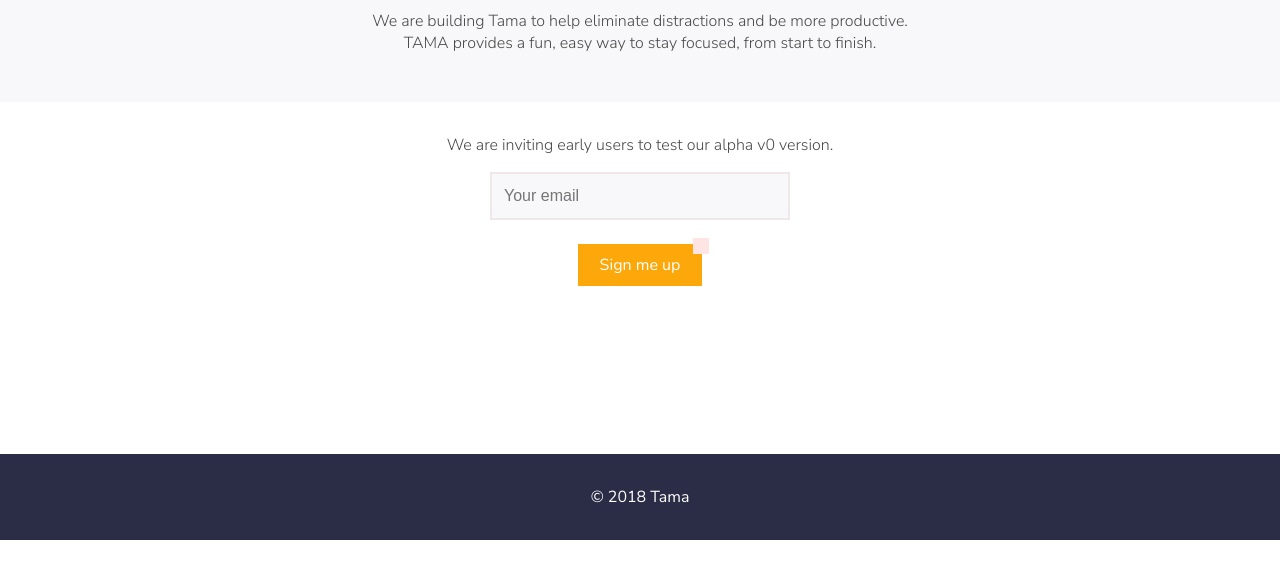
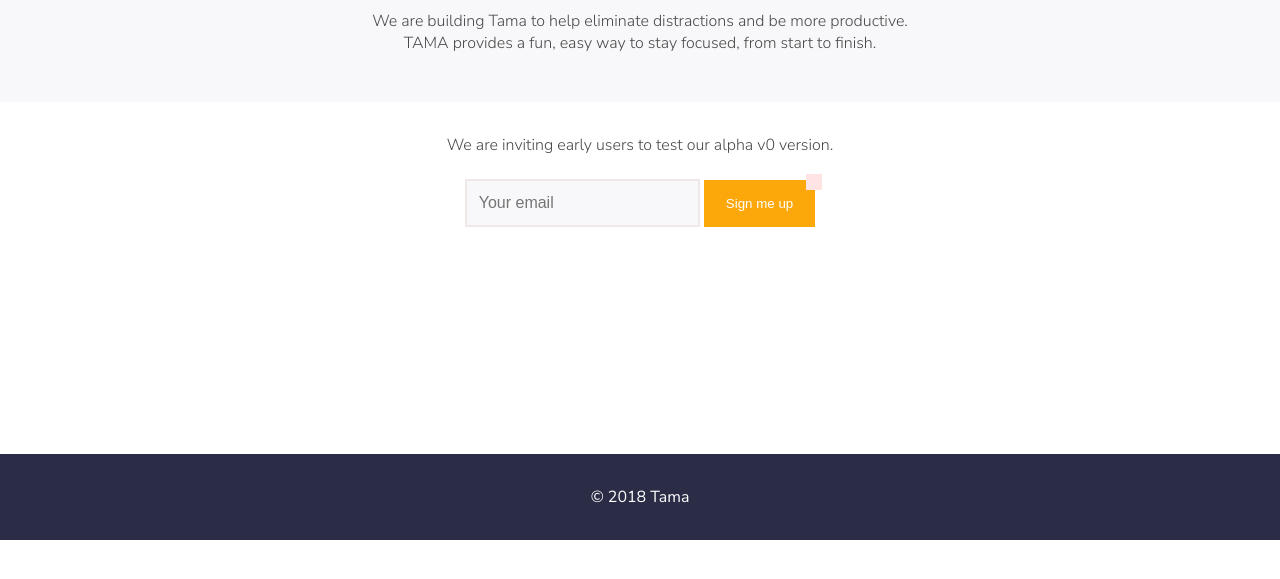
Before and after one commit to leonahu/tama-web, a plain HTML site: page index.html in a window 1280 px wide. Shown: the part 215-794 px from the top of the page. Drawn offline with nearby package versions, Linux system fonts and the light colour scheme.

Commit message:
Fixed email sign up issue caused by button tag

```diff
--- a/index.html
+++ b/index.html
@@ -36,8 +36,9 @@
         <p>We are inviting early users to test our alpha v0 version.</p>
         <form method="POST" action="https://formspree.io/hqleona@gmail.com">
           <input class="input-field" type="email" name="email" placeholder="Your email">
+          <button href="" type="submit" class="button--primary">Sign me up</button>
         </form>
-        <a href="" type="submit" class="button--primary">Sign me up</a>
+
       </div>
     </div>
 
--- a/scribbler-global.css
+++ b/scribbler-global.css
@@ -111,7 +111,7 @@ textarea, input, button { outline: none; }
 
 /* buttons */
 .button--primary {
-  padding: 10px 22px;
+  padding: 1rem 22px;
   background-color: var(--accent-color);
   color: white;
   position: relative;
@@ -318,7 +318,7 @@ table td:first-child {
 
 
 .input-field {
-  width: 300px;
+  width: ;
   height: 3em;
   font-size: 16px;
   background: #F8F8FA;
```
